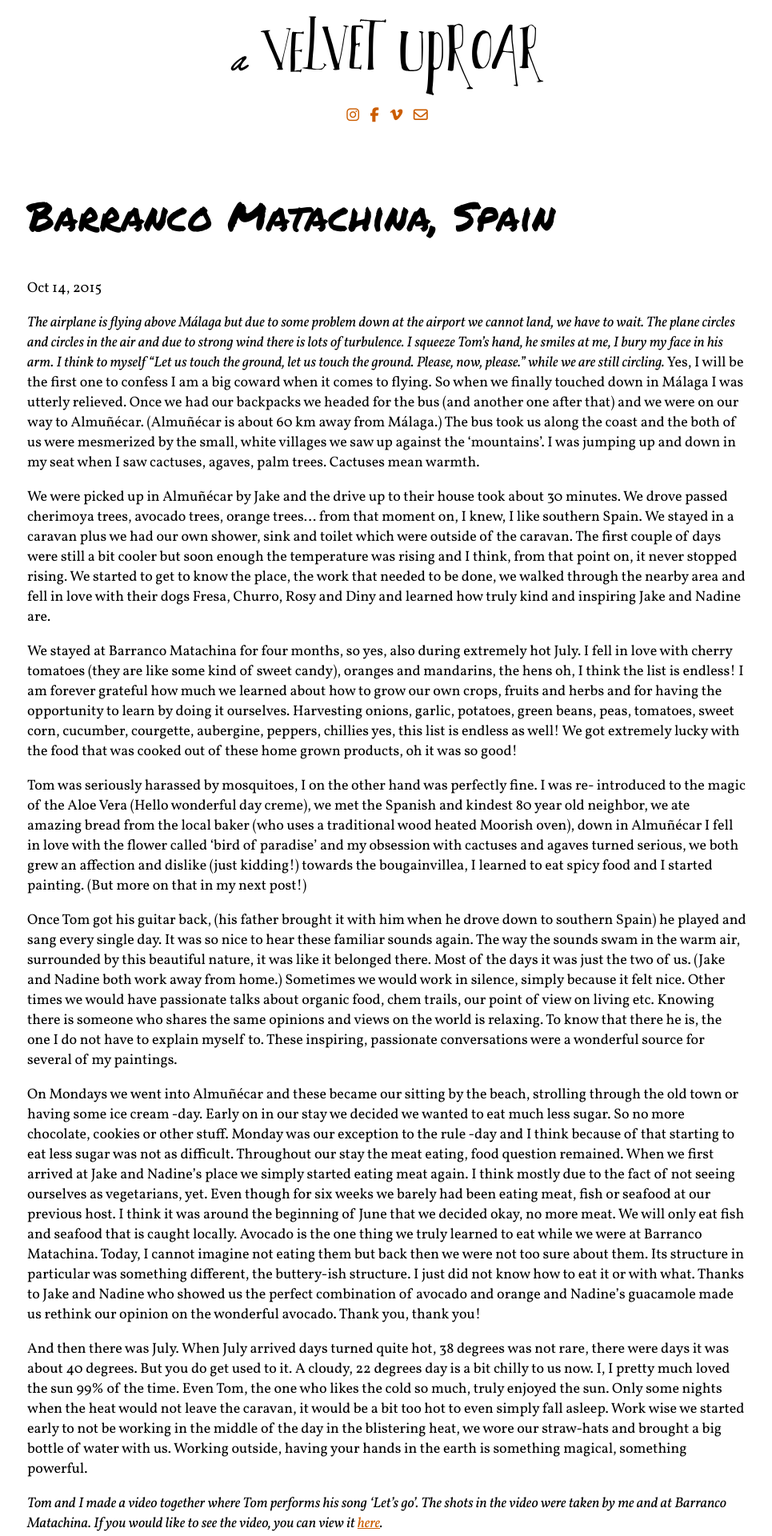
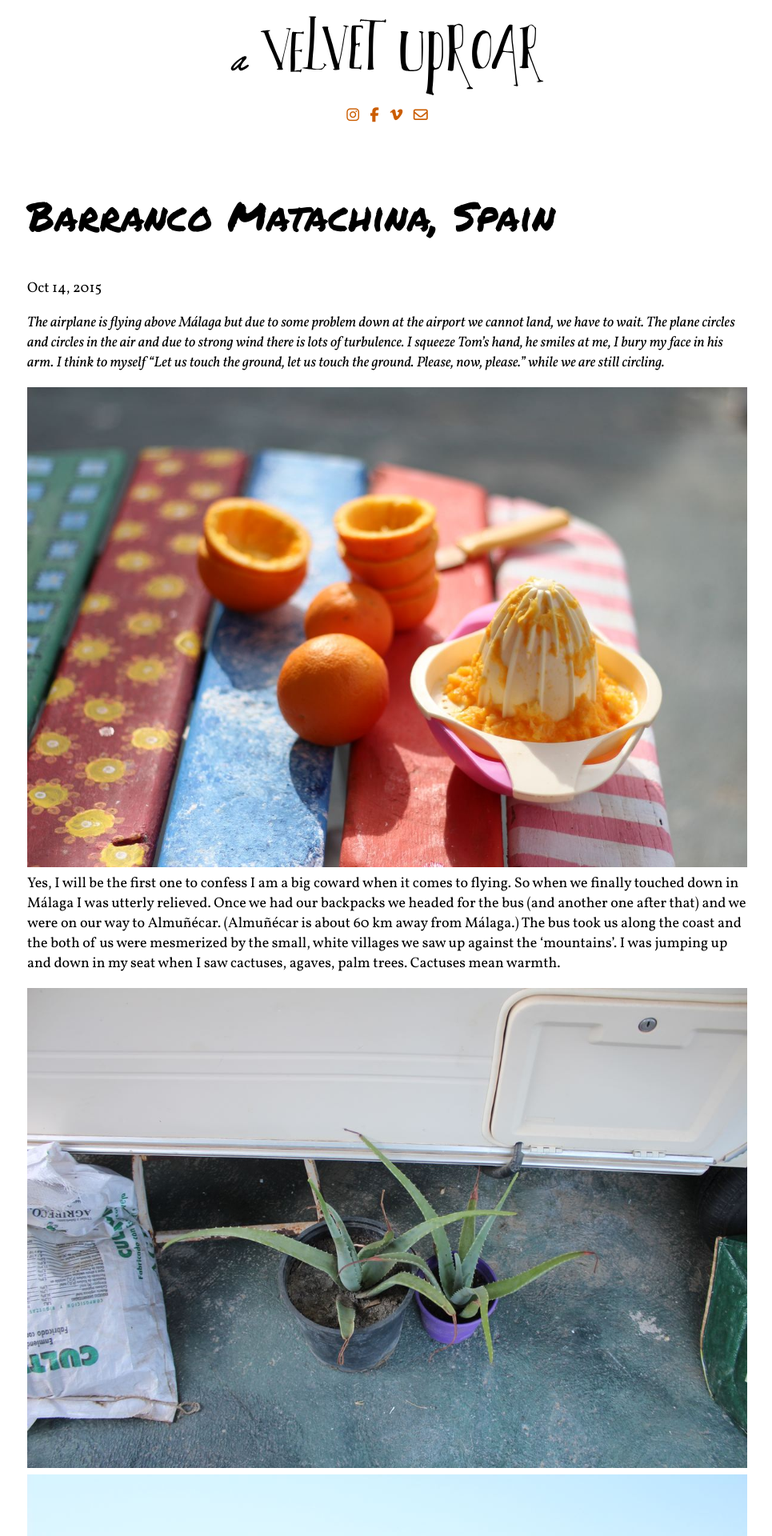
Before and after one commit to TomSmit/a-velvet-uproar, a Jekyll site: the page built from _posts/2015-10-14-barranco-matachina.markdown, in a window 1280 px wide. Shown: the top 1920 px of the page at 80% size, without its empty margins (156-1121 px from the left). Built offline with Jekyll 4.4.1, drawn with Linux system fonts in a browser that asks for light colours; nearby versions of some CDN libraries.

Commit message:
Updated Barranco Matachina

```diff
--- a/_posts/2015-10-14-barranco-matachina.markdown
+++ b/_posts/2015-10-14-barranco-matachina.markdown
@@ -7,9 +7,16 @@ tags:
 
 *The airplane is flying above Málaga but due to some problem down at the airport we cannot land, we have to wait. The plane circles and circles in the air and due to strong wind there is lots of  turbulence. I squeeze Tom’s hand, he smiles at me, I bury my  face in his arm. I think to myself “Let us touch the ground, let us touch the ground. Please, now, please.” while we are still circling.*
 <!--more-->
+
+![IMG_4207.JPG](/uploads/IMG_4207.JPG)
 Yes, I will be the first one to confess I am a big coward when it comes to flying. So when we finally touched down in Málaga I was utterly relieved. Once we had our backpacks we headed for the bus (and another one after that) and we were on our way to Almuñécar. (Almuñécar is about 60 km away from Málaga.) The bus took us along the coast and the both of us were mesmerized by the small, white villages we saw up against the ‘mountains’. I was jumping up and down in my seat when I saw cactuses, agaves, palm trees. Cactuses mean warmth.
 
+![IMG_4437.JPG](/uploads/IMG_4437.JPG)
+![IMG_4381.JPG](/uploads/IMG_4381.JPG)
+
 We were picked up in Almuñécar by Jake and the drive up to their house took about 30 minutes. We drove passed cherimoya trees, avocado trees, orange trees… from that moment on, I knew, I like southern Spain. We stayed in a caravan plus we had our own shower, sink and toilet which were outside of the caravan. The first couple of days were still a bit cooler but soon enough the temperature was rising and I think, from that point on, it never stopped rising. We started to get to know the place, the work that needed to be done, we walked through the nearby area and fell in love with their dogs Fresa, Churro, Rosy and Diny and learned how truly kind and inspiring Jake and Nadine are.
+
+![IMG_4304.JPG](/uploads/IMG_4304.JPG)
 
 We stayed at Barranco Matachina for four months, so yes, also during extremely hot July. I fell in love with cherry tomatoes (they are like some kind of sweet candy), oranges and mandarins, the hens oh, I think the list is endless! I am forever grateful how much we learned about how to grow our own crops, fruits and herbs and for having the opportunity to learn by doing it ourselves. Harvesting onions, garlic, potatoes, green beans, peas, tomatoes, sweet corn, cucumber, courgette, aubergine, peppers, chillies yes, this list is endless as well! We got extremely lucky with the food that was cooked out of these home grown products, oh it was so good!
 
```
